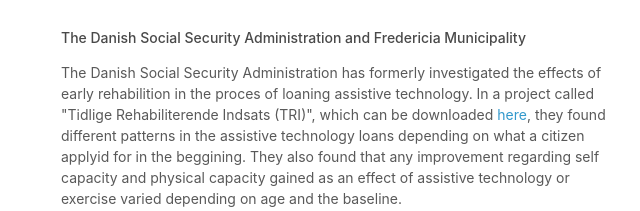
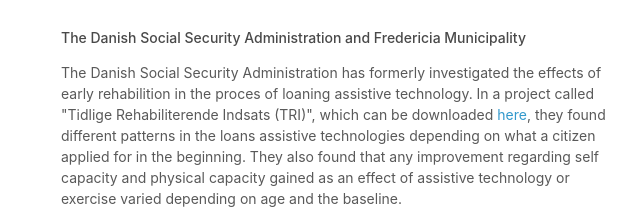
Before and after one commit to DUBBAH/DUBBAH.github.io, a plain HTML site: page index.html in a window 1280 px wide. Shown: the part 741-952 px from the top of the page, 459-1099 px from the left. Drawn offline with Linux system fonts and the light colour scheme.

Commit message:
update index.html

```diff
--- a/index.html
+++ b/index.html
@@ -81,9 +81,9 @@
         <h4> The Danish Social Security Administration and Fredericia Municipality </h4>
           <p>The Danish Social Security Administration has formerly investigated the effects of early rehabilition in the proces of loaning assistive technology.
            In a project called "Tidlige Rehabiliterende Indsats (TRI)", which can be downloaded <a href = "https://www.fredericia.dk/system/files/cp-documents/d5f9da0b-efa8-e611-80cc-005056b95f67.pdf ">here</a>,
-           they found different patterns in the assistive technology loans depending on what a citizen applyid for in the beggining.
+           they found different patterns in the loans assistive technologies depending on what a citizen applied for in the beginning.
           They also found that any improvement regarding self capacity and physical capacity gained as an effect of assistive technology or exercise varied depending on age and the baseline.
-          <!--Those who had the most dificulties had the most benefit of assistive technology. This was a IPPA-scale (Individually Prioritised Problems Assessment) -->
+          <!--Those who had the most dificulties had the most benefit of medical aids. This was a IPPA-scale (Individually Prioritised Problems Assessment) -->
           </p>
 
           <h4> Danish Municipalities'  Common Program for Health Technology</h4>
```
